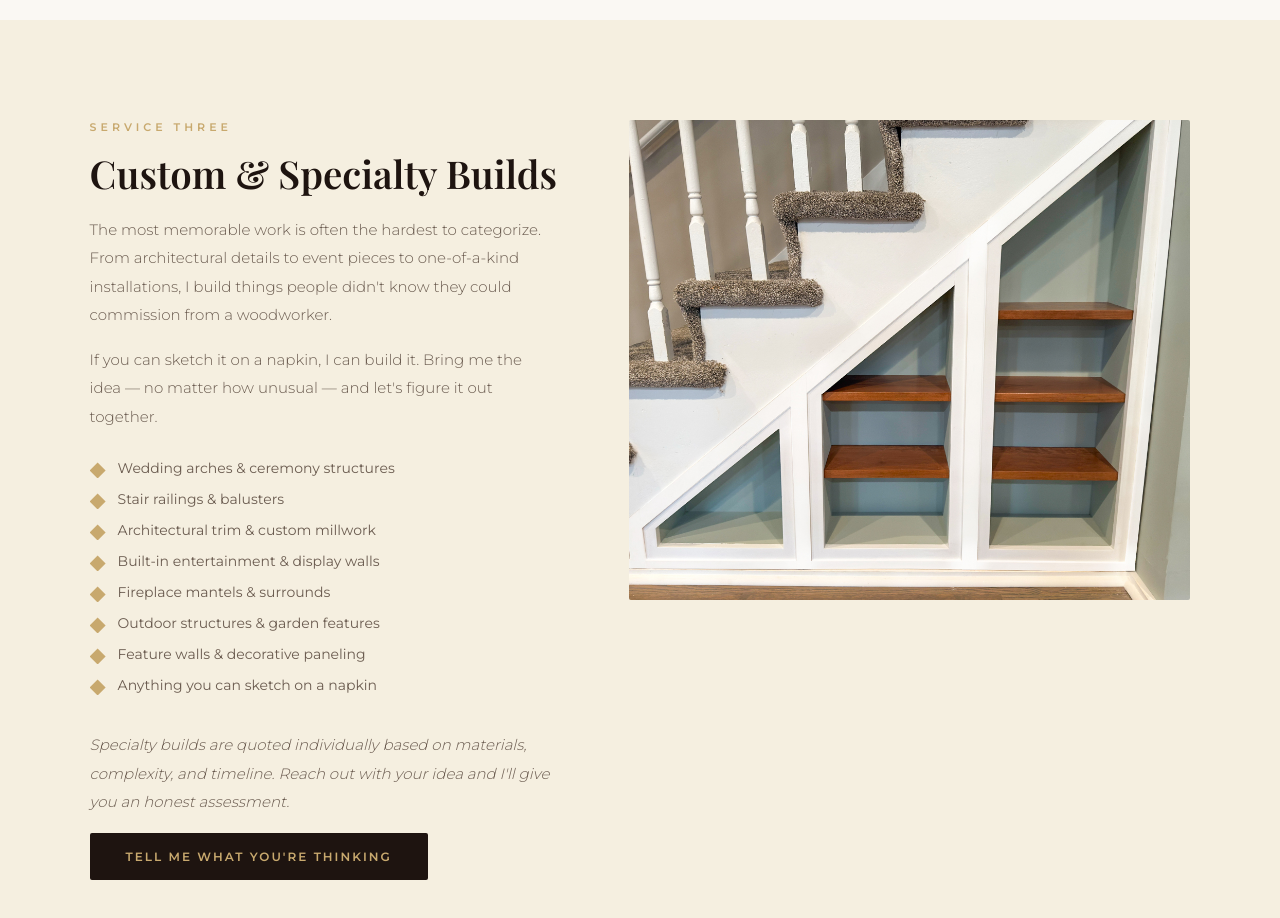
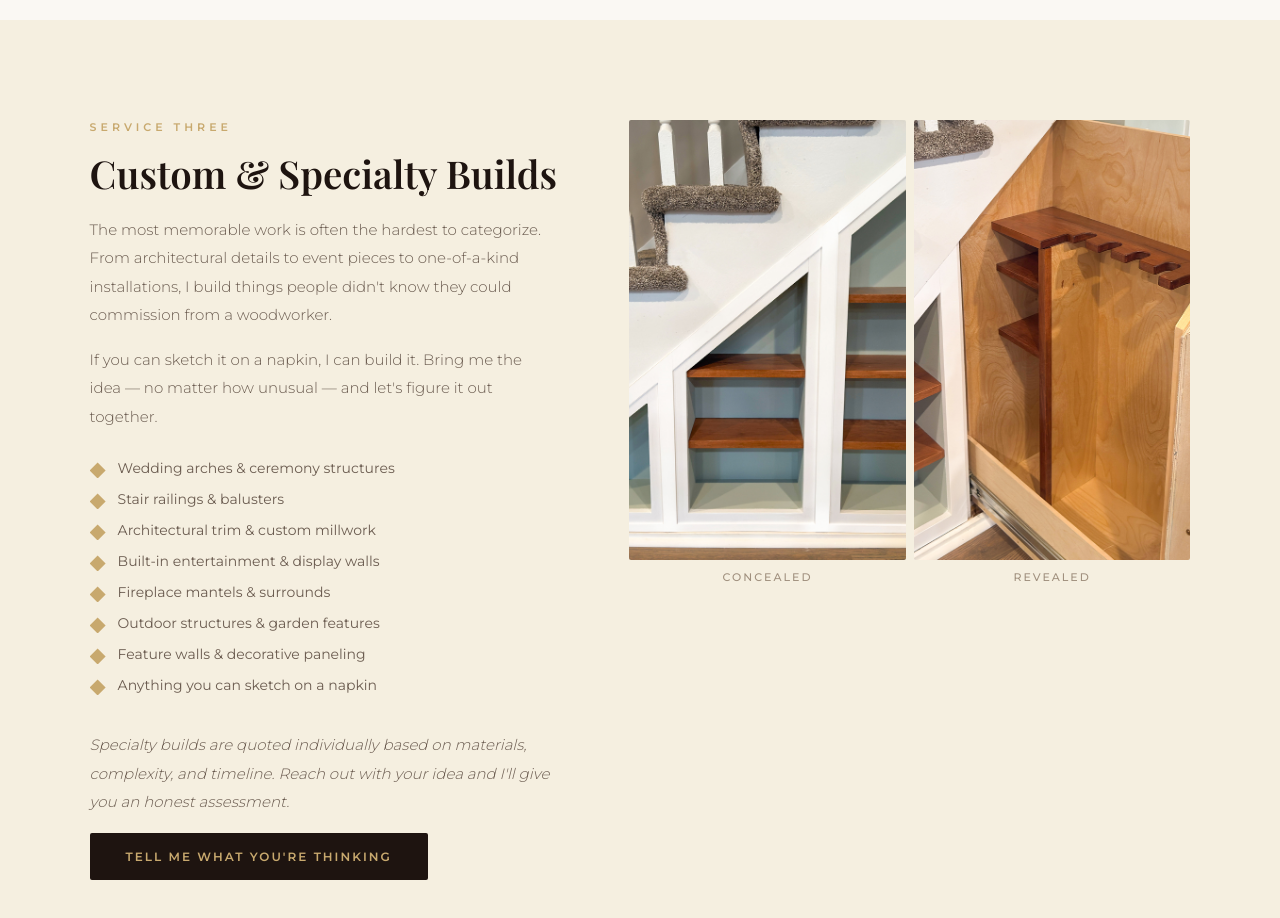
Before and after one commit to wallyworld23/wallys-woodworking, a plain HTML site: page services.html in a window 1280 px wide. Shown: the part 2240-3158 px from the top of the page. Drawn offline with nearby package versions, Linux system fonts and the light colour scheme; a web font is replaced by a local one.

Commit message:
Update services page with new decor hero and specialty before/after layout
- Replace decor-01 with lifestyle photo of walnut round board
- Add side-by-side concealed/revealed layout for specialty hidden compartment
- Add specialty-hidden.jpg photo of under-stair pull-out storage

Co-Authored-By: Claude Sonnet 4.6 <noreply@anthropic.com>

```diff
--- a/css/styles.css
+++ b/css/styles.css
@@ -245,7 +245,11 @@ nav {
 .service-includes li::before { content: ''; display: block; width: 16px; height: 16px; min-width: 16px; background: var(--gold); clip-path: polygon(50% 0%, 100% 50%, 50% 100%, 0% 50%); margin-top: 3px; }
 .service-price-note { font-size: 13px; color: var(--text-light); font-style: italic; margin-top: 8px; }
 .service-detail-img { border-radius: 2px; overflow: hidden; height: 480px; }
-.service-detail-img img { height: 100%; width: 100%; }
+.service-detail-img img { height: 100%; width: 100%; object-fit: cover; }
+.specialty-split { display: flex; gap: 8px; height: auto; overflow: visible; }
+.split-item { flex: 1; display: flex; flex-direction: column; gap: 10px; }
+.split-item img { width: 100%; height: 440px; object-fit: cover; border-radius: 2px; }
+.split-label { font-size: 11px; letter-spacing: 2px; text-transform: uppercase; color: var(--text-light); text-align: center; font-weight: 500; }
 
 @media (max-width: 900px) {
   .service-detail { grid-template-columns: 1fr; gap: 40px; }
--- a/services.html
+++ b/services.html
@@ -136,11 +136,20 @@
     <p class="service-price-note">Specialty builds are quoted individually based on materials, complexity, and timeline. Reach out with your idea and I'll give you an honest assessment.</p>
     <a href="contact.html" class="btn-dark">Tell Me What You're Thinking</a>
   </div>
-  <div class="service-detail-img">
-    <img src="images/gallery/specialty-01.jpg"
-         onerror="this.src='https://images.unsplash.com/photo-1558618666-fcd25c85cd64?w=900&q=80'"
-         alt="Custom specialty woodworking build in Virginia Beach"
-         loading="lazy">
+  <div class="service-detail-img specialty-split">
+    <div class="split-item">
+      <img src="images/gallery/specialty-01.jpg"
+           onerror="this.src='https://images.unsplash.com/photo-1558618666-fcd25c85cd64?w=900&q=80'"
+           alt="Hidden under-stair storage — concealed"
+           loading="lazy">
+      <span class="split-label">Concealed</span>
+    </div>
+    <div class="split-item">
+      <img src="images/gallery/specialty-hidden.jpg"
+           alt="Hidden under-stair storage — revealed"
+           loading="lazy">
+      <span class="split-label">Revealed</span>
+    </div>
   </div>
 </div>
 
```
Also changed, not shown: images/gallery/decor-01-backup.jpg (added), images/gallery/decor-01.jpg, images/gallery/specialty-hidden.jpg (added).
